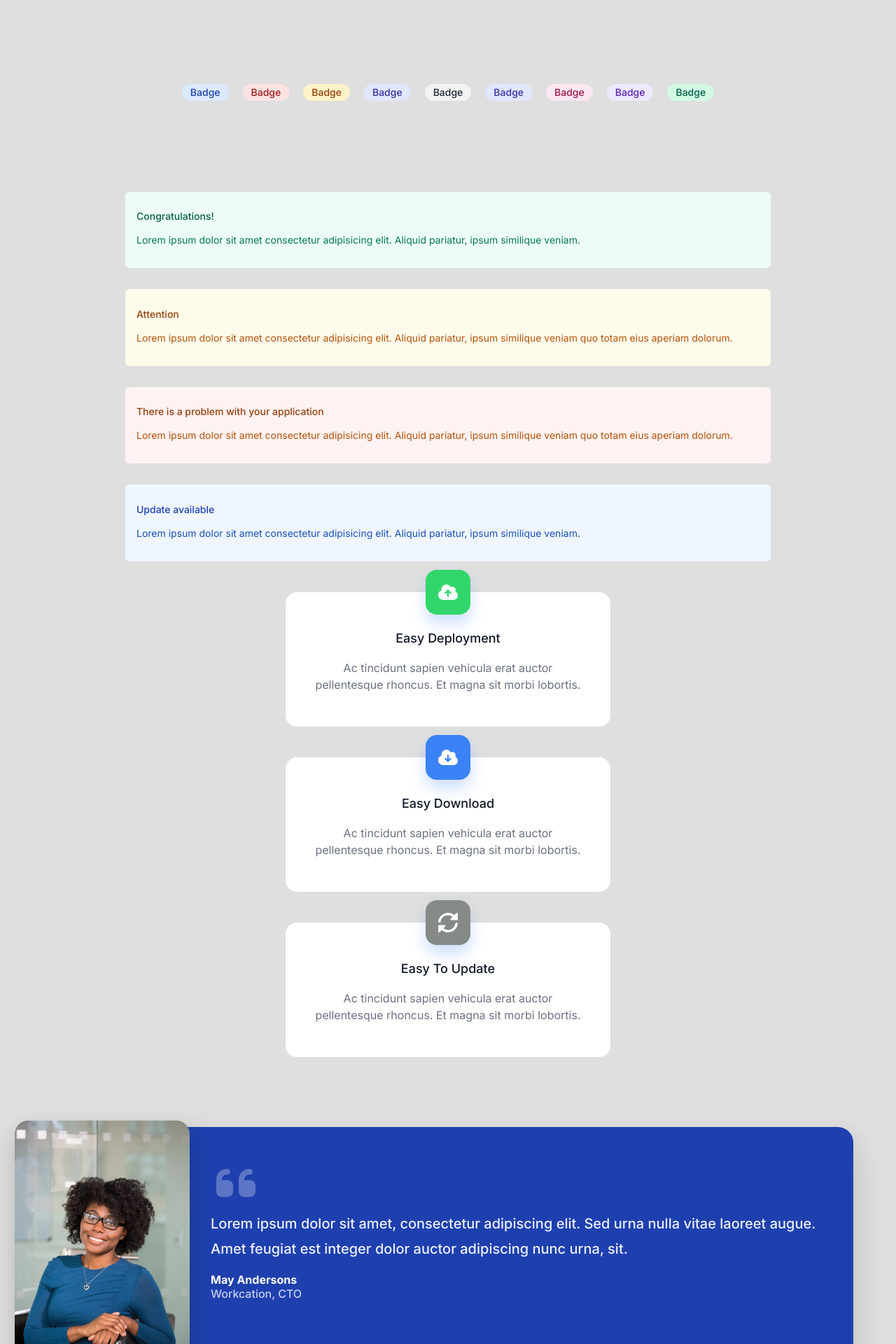
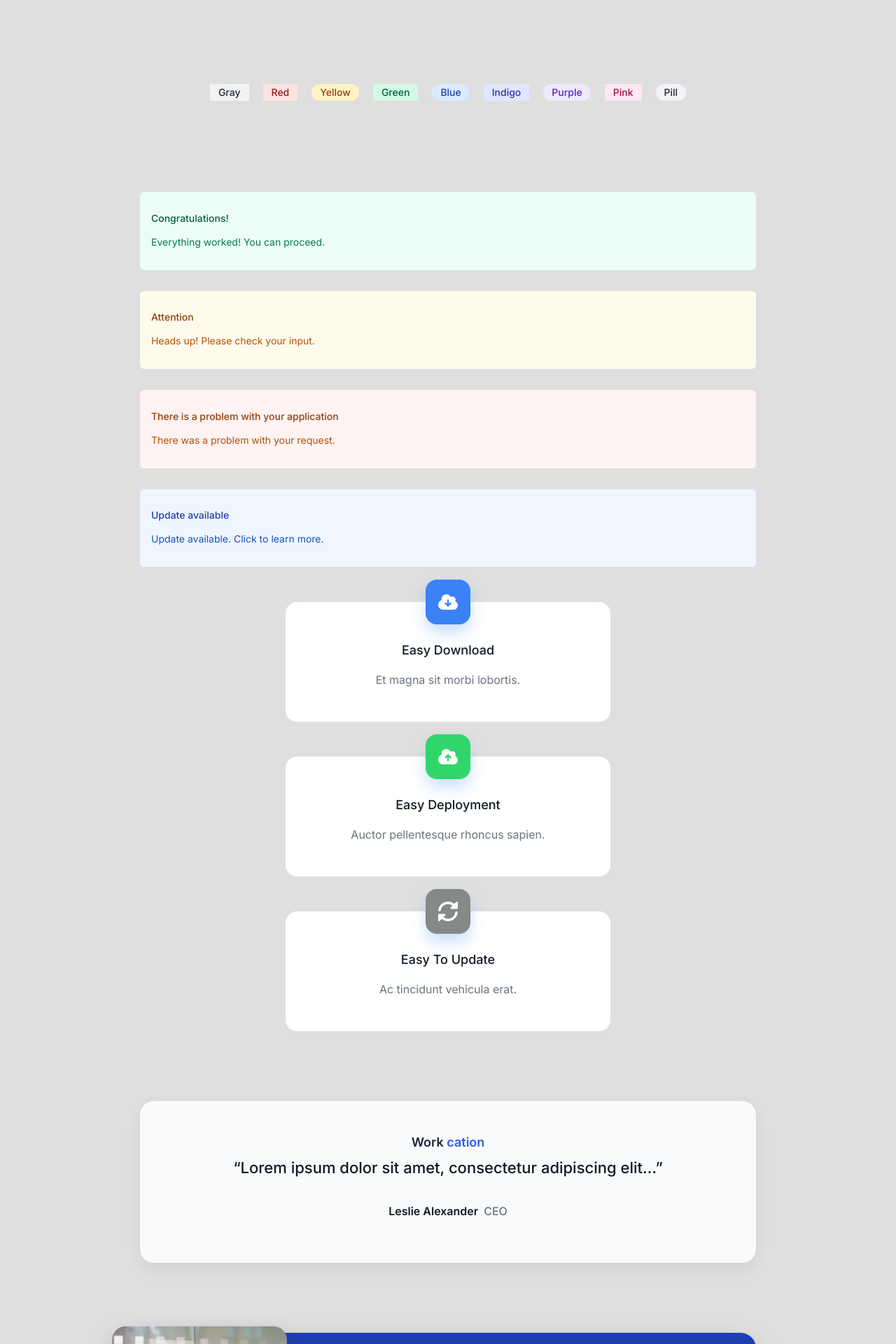
Before and after one commit to joacopobre/Components-Library, a React (Vite) app: page / in a window 1280 px wide. Shown: the top 1920 px of the page at 70% size. Built offline with nearby package versions, Linux system fonts and the light colour scheme; the HTML template or start-up script is replaced by a standard one.

Commit message:
Final touches and better readability of components

```diff
--- a/src/components/Badges/Badge.jsx
+++ b/src/components/Badges/Badge.jsx
@@ -1,8 +1,4 @@
-
-
-export default function Badge({variant="",color="gray",children}){
-    const className = `badge ${variant} ${color}`
-    return(
-        <span className={className}>{children}</span>
-    )
+export default function Badge({ variant = '', color = 'gray', children }) {
+  const className = ['badge', variant, color].filter(Boolean).join(' ')
+  return <span className={className}>{children}</span>
 }
--- a/src/components/Badges/Badges.jsx
+++ b/src/components/Badges/Badges.jsx
@@ -1,18 +1,17 @@
-import Badge from "./Badge";
+import Badge from './Badge'
 
-export default function Badges (){
-    return(
-        <div className='badges'>
-              <Badge variant='pill' color='blue'>Badge</Badge>
-              <Badge variant='pill' color='red'>Badge</Badge>
-              <Badge variant='pill' color='yellow'>Badge</Badge>
-              <Badge variant='pill' color='indigo'>Badge</Badge>
-              <Badge variant='pill' color='gray'>Badge</Badge>
-              <Badge variant='pill' color='indigo'>Badge</Badge>
-              <Badge variant='pill' color='pink'>Badge</Badge>
-              <Badge variant='pill' color='purple'>Badge</Badge>
-              <Badge variant='pill' color='green'>Badge</Badge>
-
-        </div>
-    )
+export default function Badges() {
+  return (
+    <div className="badges">
+      <Badge>Gray</Badge>
+      <Badge color="red">Red</Badge>
+      <Badge variant="pill" color="yellow">Yellow</Badge>
+      <Badge color="green">Green</Badge>
+      <Badge variant="pill" color="blue">Blue</Badge>
+      <Badge color="indigo">Indigo</Badge>
+      <Badge variant="pill" color="purple">Purple</Badge>
+      <Badge color="pink">Pink</Badge>
+      <Badge variant="pill">Pill</Badge>
+    </div>
+  )
 }
--- a/src/components/Banners/Banner.jsx
+++ b/src/components/Banners/Banner.jsx
@@ -1,12 +1,13 @@
-import createMessage from "../../hooks/createMessage"
+import createMessage from '../../utils/buildBannerMessage'
 
-export default function Banner({type,children}){
+export default function Banner({ type = 'neutral', children }) {
+  const className = `banner ${type}`
+  const title = createMessage({ type })
 
-    const className = `banner ${type}`
-    return(
-        <div className={className}>
-            <h1>{createMessage({type})}</h1>
-            {children?<p>{children}</p>:null}
-        </div>
-    )
+  return (
+    <section className={className} role="status" aria-live="polite">
+      <h1>{title}</h1>
+      {children ? <p>{children}</p> : null}
+    </section>
+  )
 }
--- a/src/components/Banners/Banners.jsx
+++ b/src/components/Banners/Banners.jsx
@@ -1,25 +1,12 @@
-import Banner from "./Banner";
+import Banner from './Banner'
 
-export default function Banners(){
-    return (
-        <div className='banners'>
-            <Banner type='success'>
-                Lorem ipsum dolor sit amet consectetur adipisicing elit.
-                Aliquid pariatur, ipsum similique veniam.
-            </Banner>
-            <Banner type='warning'>
-                Lorem ipsum dolor sit amet consectetur adipisicing elit.
-                Aliquid pariatur,
-                ipsum similique veniam quo totam eius aperiam dolorum.
-            </Banner>
-            <Banner type='error'>
-                Lorem ipsum dolor sit amet consectetur adipisicing elit.
-                Aliquid pariatur, ipsum similique veniam quo totam eius aperiam dolorum.
-            </Banner>
-            <Banner type='neutral'>
-                Lorem ipsum dolor sit amet consectetur adipisicing elit.
-                Aliquid pariatur, ipsum similique veniam.
-            </Banner>
-        </div>
-    )
+export default function Banners() {
+  return (
+    <>
+      <Banner type="success">Everything worked! You can proceed.</Banner>
+      <Banner type="warning">Heads up! Please check your input.</Banner>
+      <Banner type="error">There was a problem with your request.</Banner>
+      <Banner type="neutral">Update available. Click to learn more.</Banner>
+    </>
+  )
 }
--- a/src/components/Cards/Card.jsx
+++ b/src/components/Cards/Card.jsx
@@ -1,23 +1,19 @@
-import { FontAwesomeIcon } from "@fortawesome/react-fontawesome"
-import getCardMeta from "../../hooks/getCardMeta"
+import { FontAwesomeIcon } from '@fortawesome/react-fontawesome'
+import getCardMeta from '../../utils/getCardMeta'
 
-export default function Card({type,children }){
-    const {icon,message} = getCardMeta(type)
-    const iconClass =`icon ${type}`
-    return(
-        <>
-        <div className="card-wrap">
-            <div className={iconClass}>
-                {icon && <FontAwesomeIcon icon={icon} size="lg" />}
-            </div>
+export default function Card({ type = 'download', children }) {
+  const { icon, message } = getCardMeta(type)
 
-            <div className="card">
-                <h1>{message}</h1>
-                <p>{children}</p>
-            </div>
+  return (
+    <article className="card">
+      {icon ? (
+        <div className={`icon ${type}`} aria-hidden="true">
+          <FontAwesomeIcon icon={icon} />
         </div>
+      ) : null}
 
-        </>
-
-    )
+      <h1>{message}</h1>
+      <p>{children}</p>
+    </article>
+  )
 }
--- a/src/components/Cards/Cards.jsx
+++ b/src/components/Cards/Cards.jsx
@@ -1,24 +1,11 @@
-import Card from "./Card"
+import Card from './Card'
 
-
-
-export default function Cards(){
-    return(
-        <>
-            <Card type={"upload"}>
-                Ac tincidunt sapien vehicula erat auctor pellentesque rhoncus.
-                Et magna sit morbi lobortis.
-            </Card>
-            <Card type={"download"}>
-                Ac tincidunt sapien vehicula erat auctor pellentesque rhoncus.
-                Et magna sit morbi lobortis.
-            </Card>
-            <Card type={"update"}>
-                Ac tincidunt sapien vehicula erat auctor pellentesque rhoncus.
-                Et magna sit morbi lobortis.
-            </Card>
-        </>
-
-
-    )
+export default function Cards() {
+  return (
+    <div className="card-wrap">
+      <Card type="download">Et magna sit morbi lobortis.</Card>
+      <Card type="upload">Auctor pellentesque rhoncus sapien.</Card>
+      <Card type="update">Ac tincidunt vehicula erat.</Card>
+    </div>
+  )
 }
--- a/src/components/Testimonials/Testimonial.jsx
+++ b/src/components/Testimonials/Testimonial.jsx
@@ -1,35 +1,37 @@
-import { FontAwesomeIcon } from "@fortawesome/react-fontawesome"
-import { faTowerObservation } from '@fortawesome/free-solid-svg-icons'
+import { FontAwesomeIcon } from '@fortawesome/react-fontawesome'
 import { faQuoteLeft } from '@fortawesome/free-solid-svg-icons'
 
-export default function Testimonial({icon=null,name,job,children}){
-    const className = icon ? "testimonial with-icon" : "testimonial no-icon"
+export default function Testimonial({ imageSrc = null, name, job, children }) {
+  const hasImage = Boolean(imageSrc)
 
-    return(
-        <section className={className}>
-
-            {icon && (
-                <img
-                    src={icon}
-                    alt="Profile picture"
-                    className="profile"
-                />
-            )}
-            <section className="text-content">
+  return hasImage ? (
+    <section className="testimonial with-icon">
+      <img className="profile" src={imageSrc} alt="" />
+      <div className="text-content">
+        <div className="quote-mark">
+          <FontAwesomeIcon icon={faQuoteLeft} />
+        </div>
         <div className="content">
-                    {icon ? (<span><FontAwesomeIcon icon={faQuoteLeft}className="quote-mark" /></span>):
-                    (<h1>
-                        <FontAwesomeIcon icon={faTowerObservation} className="logo"/>
-                        Work<span className="cation">cation</span>
-                        </h1>)}
-                    {icon? <p>{children}</p>:<p>"{children}"</p>}
+          <p>{children}</p>
         </div>
         <div className="footer">
           <p className="name">{name}</p>
           <p className="role">{job}</p>
         </div>
+      </div>
     </section>
+  ) : (
+    <section className="testimonial no-icon">
+      <div className="content">
+        <h1>
+          Work <span className="cation">cation</span>
+        </h1>
+        <p>{children}</p>
+        <div className="footer">
+          <p className="name">{name}</p>
+          <p className="role">{job}</p>
+        </div>
+      </div>
     </section>
   )
-
 }
--- a/src/components/Testimonials/Testimonials.jsx
+++ b/src/components/Testimonials/Testimonials.jsx
@@ -1,21 +1,16 @@
-import Testimonial from "./Testimonial";
-import icon from "../../sources/profile.jpg"
+import Testimonial from './Testimonial'
+import profile from '../../sources/profile.jpg'
 
+export default function Testimonials() {
+  return (
+    <>
+      <Testimonial name="Leslie Alexander" job="CEO">
+        “Lorem ipsum dolor sit amet, consectetur adipiscing elit…”
+      </Testimonial>
 
-export default function Testimonials(){
-    return(
-        <>
-            <Testimonial name="May Andersons" job="Workcation, CTO" icon={icon}>
-                Lorem ipsum dolor sit amet, consectetur adipiscing elit.
-                 Sed urna nulla vitae laoreet augue.
-                 Amet feugiat est integer dolor auctor adipiscing nunc urna, sit.
-            </Testimonial>
-            <Testimonial name="May Andersons" job="Workcation, CTO">
-                Lorem ipsum dolor sit amet, consectetur adipiscing elit.
-                 Sed urna nulla vitae laoreet augue.
-                 Amet feugiat est integer dolor auctor adipiscing nunc urna, sit.
-            </Testimonial>
-
-        </>
-    )
+      <Testimonial imageSrc={profile} name="Jacob Jones" job="Product Lead">
+        “Sed urna nulla vitae laoreet augue. Amet feugiat est integer…”
+      </Testimonial>
+    </>
+  )
 }
--- a/src/index.css
+++ b/src/index.css
@@ -169,7 +169,7 @@ body{
   overflow: visible;
   z-index: 1;
   max-width: 400px;
-  margin: 0 auto;
+  margin: 50px auto;
 
 }
 
```
Also changed, not shown: src/App.jsx (+4 -4 lines), src/utils/buildBannerMessage.js (renamed from src/hooks/createMessage.js), src/utils/getCardMeta.js (renamed from src/hooks/getCardMeta.js). Lines whose indentation alone changed are shown as unchanged.
